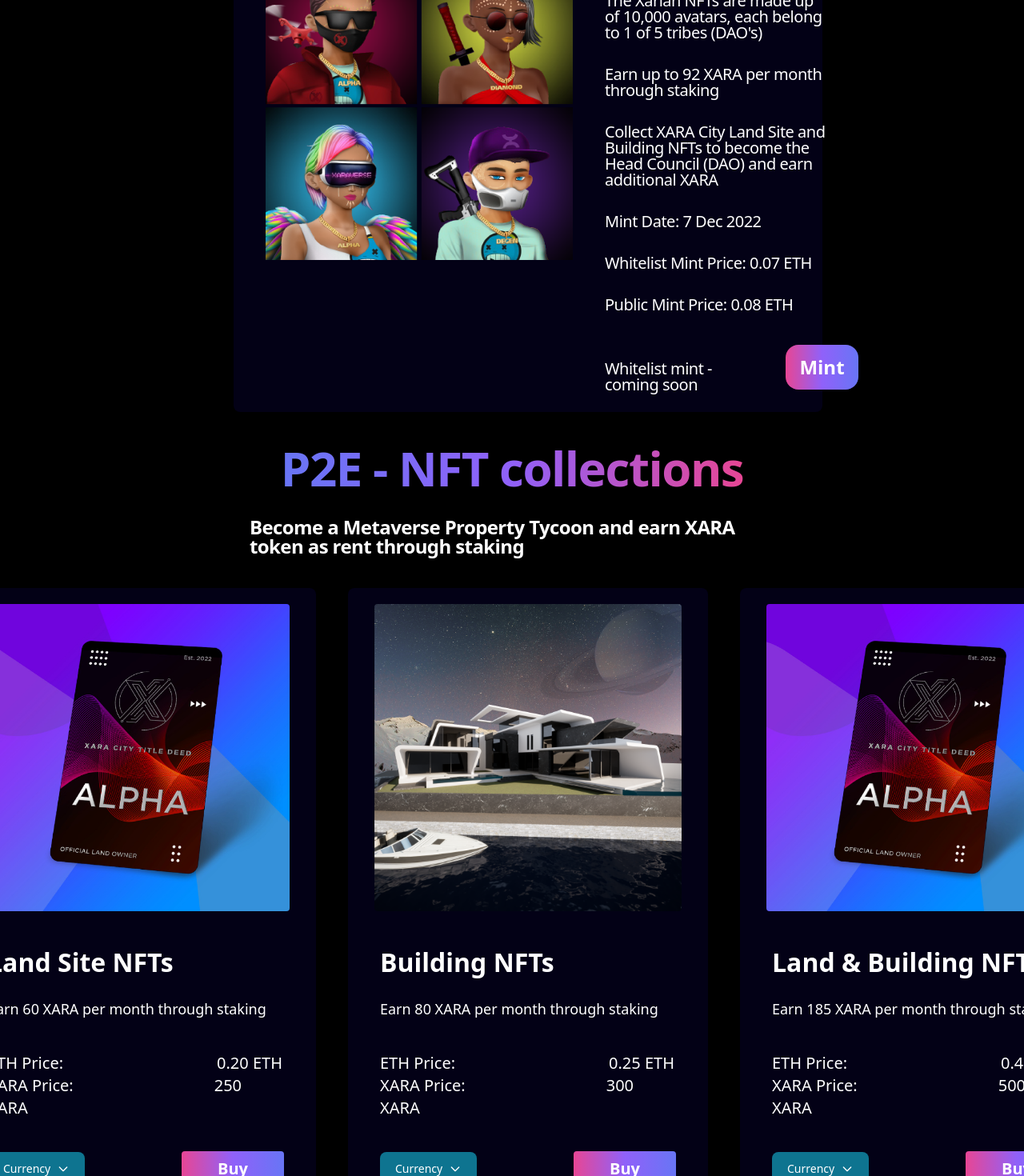
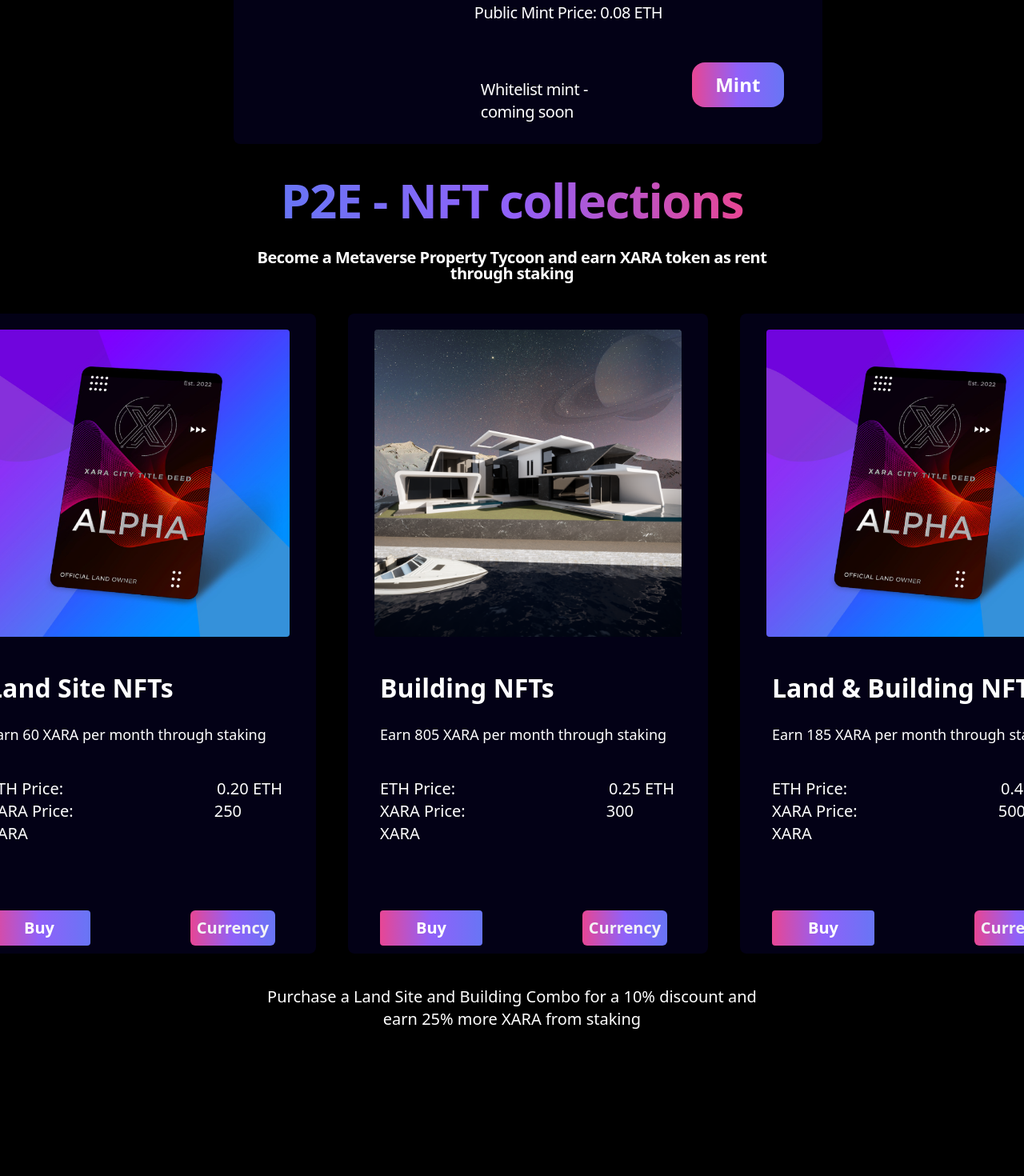
Before and after one commit to rodasemi5/xara-city-site, a Next.js app: page / in a window 1280 px wide. Shown: the part 1330-2800 px from the top of the page at 80% size. Built offline with nearby package versions, Linux system fonts and the light colour scheme.

Commit message:
another big frontend update

```diff
--- a/components/Faq.tsx
+++ b/components/Faq.tsx
@@ -305,7 +305,7 @@ export const Faq = () => {
               </Accordion>
         </div>
 
-        <div className="w-[100%] h-[300px]  mt-20 p-auto flex flex-row bg-[#12264c] rounded border-t-1 border-slate-500 text-center items-center">
+        <div className="w-[100%] h-[300px]  mt-20 p-auto flex flex-col laptop:flex-row bg-[#12264c] rounded border-t-1 border-slate-500 text-center items-center">
 
             <h1 className="
             ml-auto
@@ -324,7 +324,7 @@ export const Faq = () => {
             bg-clip-text
             ">Join our <br></br> Community</h1>
 
-            <Button gradientDuoTone="purpleToPink" className="w-40 h-20 mr-auto">
+            <Button gradientDuoTone="purpleToPink" className="w-40 h-20 laptop:mr-auto">
               Join Discord
             </Button>
 
--- a/components/NFT.tsx
+++ b/components/NFT.tsx
@@ -20,13 +20,14 @@ export const NFT = (props: any ) => {
 
             ">Upcoming NFT Mint</h1>
 
-    <div className=" w-full h-[700px] flex flex-row bg-[#030116] rounded-lg ml-10 items-center">
-        <img className=" h-96 md:w-48 md:h-auto md:rounded-none ml-10 -mt-16  mx-auto" src="/mint_preview.png" alt="" width="384" height="512" />
+    <div className=" w-96 tablet:w-[700px] laptop:w-full h-[800px] tablet:h-[700px] flex flex-col tablet:flex-row bg-[#030116] rounded-lg ml-10 items-center">
+        <img className=" h-52 tablet:h-96 w-52 laptop:w-[30%]  rounded-none  laptop:ml-10 mt-4 laptop:-mt-16  mx-auto" src="/mint_preview.png" alt="" width="384" height="512" />
 
         <div className="flex flex-col">
         <h1 className="
             m-10
-            text-6xl
+            text-2xl
+            laptop:text-6xl
             font-thin
             tracking-tight
             leading-none
@@ -41,7 +42,8 @@ export const NFT = (props: any ) => {
         <p className="
                 m-10
                 -mt-2
-                text-xl
+                text-lg
+                laptop:text-xl
                 font-thin
                 tracking-tight
                 leading-none
@@ -55,7 +57,8 @@ export const NFT = (props: any ) => {
         <p className="
                 m-10
                 -mt-2
-                text-xl
+                text-lg
+                laptop:text-xl
                 font-thin
                 tracking-tight
                 leading-none
@@ -69,7 +72,8 @@ export const NFT = (props: any ) => {
         <p className="
                 m-10
                 -mt-2
-                text-xl
+                text-lg
+                laptop:text-xl
                 font-thin
                 tracking-tight
                 leading-none
@@ -84,7 +88,8 @@ export const NFT = (props: any ) => {
         <p className="
                 m-10
                 -mt-2
-                text-xl
+                text-lg
+                laptop:text-xl
                 font-thin
                 tracking-tight
                 leading-none
@@ -98,7 +103,8 @@ export const NFT = (props: any ) => {
         <p className="
                 m-10
                 -mt-2
-                text-xl
+                text-lg
+                laptop:text-xl
                 font-thin
                 tracking-tight
                 leading-none
@@ -112,7 +118,8 @@ export const NFT = (props: any ) => {
         <p className="
                 m-10
                 -mt-2
-                text-xl
+                text-lg
+                laptop:text-xl
                 font-thin
                 tracking-tight
                 leading-none
@@ -123,12 +130,13 @@ export const NFT = (props: any ) => {
 
                 ">Public Mint Price: 0.08 ETH</p>
 
-        <div className="flex flex-row gap-10">
+        <div className="flex flex-row gap-10 p-2">
 
         <p className="
                 m-10
                 mt-5
-                text-xl
+                text-lg
+                laptop:text-xl
                 font-thin
                 tracking-tight
                 leading-none
@@ -137,7 +145,7 @@ export const NFT = (props: any ) => {
                 inline-block
                 bg-clip-text
                 ">Whitelist mint - coming soon</p>
-                <button className = "w-40 text-white border-3 text-2xl font-bold  h-14 rounded-2xl bg-gradient-to-r from-pink-500 via-purple-500 to-indigo-500">Mint</button>
+                <button className = "w-32 laptop:w-40 mr-10 text-white border-3 text-2xl font-bold  h-14 rounded-2xl bg-gradient-to-r from-pink-500 via-purple-500 to-indigo-500">Mint</button>
 
         </div>
 
@@ -146,7 +154,7 @@ export const NFT = (props: any ) => {
         </div>
 
     </div>
-
+        <div className="text-center">
         <h1 className="
             m-10
             text-6xl
@@ -162,24 +170,25 @@ export const NFT = (props: any ) => {
 
             ">P2E - NFT collections</h1>
             <p className="
+            text-center
             m-10
             -mt-2
-            text-2xl
+            text-xl
             font-extrabold
             tracking-tight
             leading-none
             text-white md:text-5xl lg:text-6xl
             dark:text-white
-
             inline-block
-            text-transparent
             bg-clip-text
 
             ">Become a Metaverse Property Tycoon and earn XARA token as rent through staking</p>
+        </div>
 
-        <div className=" flex flex-row sm:flex-col">
-                <div className="w-[450px] h-[800px]  bg-[#030116] rounded-lg ml-10 items-center justify-between">
-                        <img className=" h-96 md:w-48 md:h-auto md:rounded-none mt-5 rounded  mx-auto" src="/alpha_card.jpg" alt="" width="384" height="512" />
+
+       <div className=" flex flex-col laptop:flex-row ">
+                <div className=" w-[450px] h-[800px]  bg-[#030116] rounded-lg ml-10 items-center">
+                                        <img className=" h-52 laptop:h-96 w-52 laptop:w-96 md:rounded-none mt-5 rounded  mx-auto" src="/alpha_card.jpg" alt="" width="384" height="512" />
                                         <p className=" flex flex-col m-10">
                                                 <span className="text-white font-bold text-[32px] mb-5">Land Site NFTs</span>
                                                 <span className="text-white text-lg">Earn 60 XARA per month through staking</span>
@@ -188,80 +197,94 @@ export const NFT = (props: any ) => {
 
                                         <div className="flex flex-col m-10">
                                                 <p>
-                                        <span className="text-white font-normal text-xl mr-48">ETH Price:</span>
+                                                        <span className="text-white font-normal text-xl mr-32 laptop:mr-48">ETH Price:</span>
                                                         <span className="text-white text-xl">0.20 ETH</span>
 
                                                 </p>
 
                                                 <p>
-                                <span className="text-white font-normal text-xl mr-44">XARA Price:</span>
+                                                <span className="text-white font-normal text-xl mr-28 laptop:mr-44">XARA Price:</span>
                                                         <span className="text-white text-xl">250 XARA</span>
                                                 </p>
 
                                         </div>
 
-                        <div className="flex flex-row m-10 justify-between text-xl items-center">
+                                        <div className="flex flex-col laptop:flex-row m-10 justify-between text-xl items-center ">
 
-                                <Dropdown label="Currency">
-                                        <Dropdown.Item>
-                                        Ethereum
-                                        </Dropdown.Item>
-                                        <Dropdown.Item>
-                                        $XARA
-                                        </Dropdown.Item>
 
-                                </Dropdown>
 
                                         <button className = "w-32 text-white border-3 font-bold py-2 px-4 rounded bg-gradient-to-r from-pink-500 via-purple-500 to-indigo-500">Buy</button>
-
-
+                                                <div className=' h-32 w-32 flex justify-center items-center'>
+                                                        <div className='relative '>
+                                                                <button className="bg-gradient-to-r from-pink-500 via-purple-500 to-indigo-500 p-2 font-bold text-gray-100 rounded-md peer focus:bg-sky-400 focus:text-gray-200 transition-all duration-200  ">Currency</button>
+                                                                <div className=' w-32 absolute top-1 z-10
+                                                                after:content-[""] after:inline-block after:absolute after:top-0 after:bg-white/40
+                                                                after:w-full after:h-full after:-z-20 after:blur-[2px] after:rounded-lg
+                                                                peer-focus:top-12 peer-focus:opacity-100 peer-focus:visible
+                                                                transition-all duration-300 invisible  opacity-0
+                                                '>
+                                                                        <ul className='py-6 px-3 flex flex-col gap-3'>
+                                                                                <li className='cursor-pointer  text-white'>Ethereum</li>
+                                                                                <li className='cursor-pointer  text-white'>XARA</li>
+                                                                        </ul>
                                                                 </div>
-
-
                                                         </div>
-
-                <div className=" w-[450px] h-[800px]  bg-[#030116] rounded-lg ml-10 items-center">
-                        <img className=" h-96 md:w-48 md:h-auto md:rounded-none mt-5 rounded  mx-auto" src="/house.png" alt="" width="384" height="512" />
-                        <p className=" flex flex-col m-10">
-                                <span className="text-white font-bold text-[32px] mb-5">Building NFTs</span>
-                                <span className="text-white text-lg">Earn 80 XARA per month through staking</span>
-
-                        </p>
-
-                        <div className="flex flex-col m-10">
-                                <p>
-                                        <span className="text-white font-normal text-xl mr-48">ETH Price:</span>
-                                        <span className="text-white text-xl">0.25 ETH</span>
-
-                                </p>
-
-                                <p>
-                                <span className="text-white font-normal text-xl mr-44">XARA Price:</span>
-                                        <span className="text-white text-xl">300 XARA</span>
-                                </p>
-
                                                 </div>
-
-                        <div className="flex flex-row m-10 justify-between text-xl items-center">
-
-                                <Dropdown label="Currency">
-                                        <Dropdown.Item>
-                                        Ethereum
-                                        </Dropdown.Item>
-                                        <Dropdown.Item>
-                                        $XARA
-                                        </Dropdown.Item>
-
-                                </Dropdown>
-
-                <button className = "w-32 text-white border-3 font-bold py-2 px-4 rounded bg-gradient-to-r from-pink-500 via-purple-500 to-indigo-500">Buy</button>
 
 
                                         </div>
                                 </div>
 
                 <div className=" w-[450px] h-[800px]  bg-[#030116] rounded-lg ml-10 items-center">
-                        <img className=" h-96 md:w-48 md:h-auto md:rounded-none mt-5 rounded  mx-auto" src="/alpha_card.jpg" alt="" width="384" height="512" />
+                        <img className=" h-52 laptop:h-96 w-52 laptop:w-96 md:rounded-none mt-5 rounded  mx-auto" src="/house.png" alt="" width="384" height="512" />
+                        <p className=" flex flex-col m-10">
+                                <span className="text-white font-bold text-[32px] mb-5">Building NFTs</span>
+                                <span className="text-white text-lg">Earn 805 XARA per month through staking</span>
+
+                        </p>
+
+                         <div className="flex flex-col m-10">
+                                <p>
+                                        <span className="text-white font-normal text-xl mr-32 laptop:mr-48">ETH Price:</span>
+                                        <span className="text-white text-xl">0.25 ETH</span>
+
+                                </p>
+
+                                <p>
+                                <span className="text-white font-normal text-xl mr-28 laptop:mr-44">XARA Price:</span>
+                                        <span className="text-white text-xl">300 XARA</span>
+                                </p>
+
+                        </div>
+
+                        <div className="flex flex-col laptop:flex-row m-10 justify-between text-xl items-center ">
+
+
+
+                        <button className = "w-32 text-white border-3 font-bold py-2 px-4 rounded bg-gradient-to-r from-pink-500 via-purple-500 to-indigo-500">Buy</button>
+                                <div className=' h-32 w-32 flex justify-center items-center'>
+                                        <div className='relative '>
+                                                <button className="bg-gradient-to-r from-pink-500 via-purple-500 to-indigo-500 p-2 font-bold text-gray-100 rounded-md peer focus:bg-sky-400 focus:text-gray-200 transition-all duration-200  ">Currency</button>
+                                                <div className=' w-32 absolute top-1 z-10
+                                                after:content-[""] after:inline-block after:absolute after:top-0 after:bg-white/40
+                                                after:w-full after:h-full after:-z-20 after:blur-[2px] after:rounded-lg
+                                                peer-focus:top-12 peer-focus:opacity-100 peer-focus:visible
+                                                transition-all duration-300 invisible  opacity-0
+                                '>
+                                                        <ul className='py-6 px-3 flex flex-col gap-3'>
+                                                                <li className='cursor-pointer  text-white'>Ethereum</li>
+                                                                <li className='cursor-pointer  text-white'>XARA</li>
+                                                        </ul>
+                                                </div>
+                                        </div>
+                                </div>
+
+
+                        </div>
+                </div>
+
+                <div className=" w-[450px] h-[800px]  bg-[#030116] rounded-lg ml-10 items-center">
+                        <img className=" h-52 laptop:h-96 w-52 laptop:w-96 md:rounded-none mt-5 rounded  mx-auto" src="/alpha_card.jpg" alt="" width="384" height="512" />
                         <p className=" flex flex-col m-10">
                                 <span className="text-white font-bold text-[32px] mb-5">Land & Building NFTs</span>
                                 <span className="text-white text-lg">Earn 185 XARA per month through staking</span>
@@ -270,39 +293,52 @@ export const NFT = (props: any ) => {
 
                          <div className="flex flex-col m-10">
                                 <p>
-                                        <span className="text-white font-normal text-xl mr-48">ETH Price:</span>
+                                        <span className="text-white font-normal text-xl mr-32 laptop:mr-48">ETH Price:</span>
                                         <span className="text-white text-xl">0.40 ETH</span>
 
                                 </p>
 
                                 <p>
-                                <span className="text-white font-normal text-xl mr-44">XARA Price:</span>
+                                <span className="text-white font-normal text-xl mr-28 laptop:mr-44">XARA Price:</span>
                                         <span className="text-white text-xl">500 XARA</span>
                                 </p>
 
                         </div>
 
-                        <div className="flex flex-row m-10 justify-between text-xl items-center ">
+                        <div className="flex flex-col laptop:flex-row m-10 justify-between text-xl items-center ">
 
-                        <Dropdown label="Currency">
-                                <Dropdown.Item>
-                                Ethereum
-                                </Dropdown.Item>
-                                <Dropdown.Item>
-                                $XARA
-                                </Dropdown.Item>
 
-                        </Dropdown>
 
                         <button className = "w-32 text-white border-3 font-bold py-2 px-4 rounded bg-gradient-to-r from-pink-500 via-purple-500 to-indigo-500">Buy</button>
+                                <div className=' h-32 w-32 flex justify-center items-center'>
+                                        <div className='relative '>
+                                                <button className="bg-gradient-to-r from-pink-500 via-purple-500 to-indigo-500 p-2 font-bold text-gray-100 rounded-md peer focus:bg-sky-400 focus:text-gray-200 transition-all duration-200  ">Currency</button>
+                                                <div className=' w-32 absolute top-1 z-10
+                                                after:content-[""] after:inline-block after:absolute after:top-0 after:bg-white/40
+                                                after:w-full after:h-full after:-z-20 after:blur-[2px] after:rounded-lg
+                                                peer-focus:top-12 peer-focus:opacity-100 peer-focus:visible
+                                                transition-all duration-300 invisible  opacity-0
+                                '>
+                                                        <ul className='py-6 px-3 flex flex-col gap-3'>
+                                                                <li className='cursor-pointer  text-white'>Ethereum</li>
+                                                                <li className='cursor-pointer  text-white'>XARA</li>
+                                                        </ul>
+                                                </div>
+                                        </div>
+                                </div>
 
 
                         </div>
                 </div>
 
         </div>
-        <p className="text-white m-10 text-xl">Purchase a Land Site and Building Combo for a 10% discount and earn 25% more XARA from staking</p>
-        <img src="/blockchains.png" className="m-32"/>
+        <div className="text-center">
+        <p className="text-white m-auto laptop:m-10 text-xl text-center">Purchase a Land Site and Building Combo for a 10% discount and earn 25% more XARA from staking</p>
+        </div>
+        <div className="w-96 laptop:w-[1000px] m-20 laptop:m-32">
+        <img src="/blockchains.png" />
+        </div>
+
 
 
         </div>
--- a/pages/index.tsx
+++ b/pages/index.tsx
@@ -21,14 +21,14 @@ const Home: NextPage = () => {
 				<link rel="apple-touch-icon" href="/icons/apple-touch-icon.png" />
       </Head>
 
-    <div className="flex w-full flex-col items-center justify-center space-y-4 space-x-0 md:flex-row md:space-x-4 bg-black overflow-hidden">
-            <div className='tablet:px-16 px-6 flex justify-center items-center'>
+    <div className="flex w-full flex-col items-center justify-center space-y-4 space-x-0  bg-black overflow-hidden">
+            <div className='phone:px-16 px-6 flex justify-center items-center'>
               <div className='xl:max-w-[1280px] w-full'></div>
               <Navbar />
             </div>
 
             <div className='flex justify-center items-start bg-black'>
-              <div className='xl:max-w-[1280px] w-full tablet:w-full'>
+              <div className='xl:max-w-[1280px] w-full phone:w-full'>
                   <Main />
               </div>
             </div>
--- a/tailwind.config.js
+++ b/tailwind.config.js
@@ -19,14 +19,20 @@ module.exports = {
       "21/9": [21, 9]
     },
     screens: {
-      'tablet': '640px',
-      // => @media (min-width: 640px) { ... }
+      'phone': '390px',
+      // => @media (min-width: 390px) { ... }
+
+      'tablet': '820px',
+      // => @media (min-width: 820px) { ... }
 
       'laptop': '1024px',
       // => @media (min-width: 1024px) { ... }
 
       'desktop': '1280px',
       // => @media (min-width: 1280px) { ... }
+
+      '2xl': '1536px',
+      // => @media (min-width: 71536px) { ... }
     },
   },
   variants: {
```
Also changed, not shown: components/Footer.tsx (+6 -9 lines), components/Main.tsx (+10 -7 lines), components/Navbar.tsx (+4 -4 lines), components/Team.tsx (+27 -12 lines), components/Xaraverse.tsx (+57 -43 lines). Lines whose indentation alone changed are shown as unchanged.
